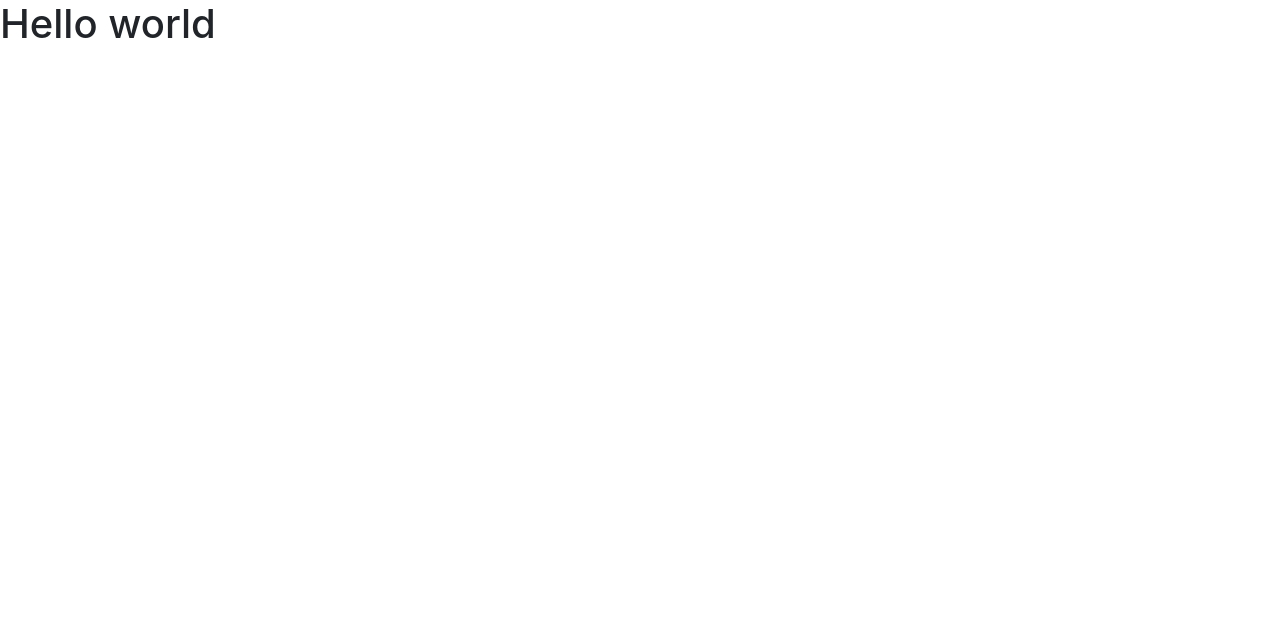
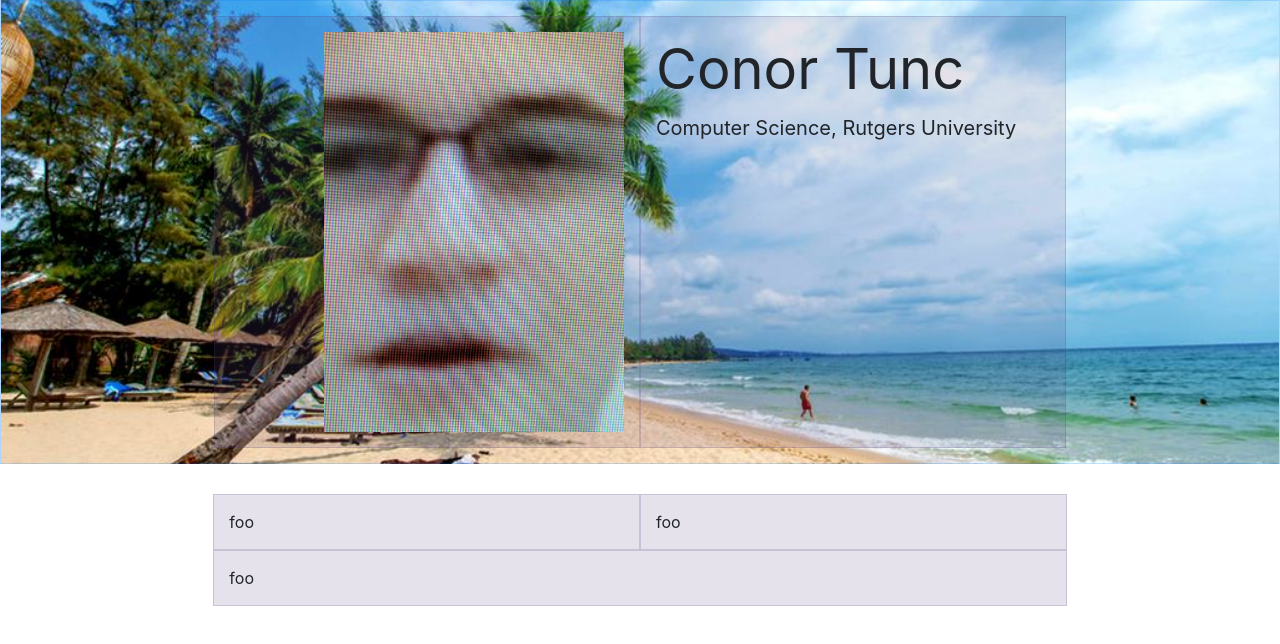
Before and after one commit to ConorT0/ConorT0.github.io, a plain HTML site: page index.html in a window 1280 px wide. Drawn offline with nearby package versions, Linux system fonts and the light colour scheme.

Commit message:
basic layout + background and image tests

```diff
--- /dev/null
+++ b/index.css
@@ -0,0 +1,32 @@
+.themed-grid-col {
+    padding-top: 15px;
+    padding-bottom: 15px;
+    background-color: rgba(86, 61, 124, .15);
+
+    border: 1px solid rgba(86, 61, 124, .2);
+}
+
+.themed-container-top {
+    padding: 15px;
+    margin-bottom: 30px;
+    background-color: rgba(0, 123, 255, .15);
+    background-image: url("beach.jpg");
+    /* Full height */
+    height: 100%;
+
+    /* Center and scale the image nicely */
+    background-position: center;
+    background-repeat: no-repeat;
+    background-size: cover;
+    border: 1px solid rgba(0, 123, 255, .2);
+}
+
+.col-centered {
+    float: none;
+    margin-right: auto;
+    margin-left: auto;
+}
+.container{
+    max-width: 1024px;
+    background-image: url("beach.jpg");
+}
--- a/index.html
+++ b/index.html
@@ -8,9 +8,37 @@
     <title>Conor Tunc</title>
     <!-- Stylesheet from bootstrap-->
     <link rel="stylesheet" href="https://stackpath.bootstrapcdn.com/bootstrap/4.5.0/css/bootstrap.min.css" integrity="sha384-9aIt2nRpC12Uk9gS9baDl411NQApFmC26EwAOH8WgZl5MYYxFfc+NcPb1dKGj7Sk" crossorigin="anonymous">
+    <link href="index.css" rel="stylesheet">
 </head>
 <body>
-<h1>Hello world</h1>
+
+<div class="container-fluid themed-container-top">
+
+
+
+    <div class="row justify-content-md-center">
+        <div class="col-md-4 themed-grid-col  text-right">
+            <img src="conor.jpg" class="img-fluid" width="300" height="500">
+        </div>
+        <div class="col-md-4 themed-grid-col">
+            <h1 class="display-4 font-weight-normal"><span class="align-middle">Conor Tunc</span></h1>
+            <p class="lead font-weight-normal"><span class="align-middle">Computer Science, Rutgers University</span></p>
+
+        </div>
+    </div>
+</div>
+
+<div class="container-fluid">
+    <div class="row justify-content-md-center">
+        <div class="col-md-4 themed-grid-col">foo</div>
+        <div class="col-md-4 themed-grid-col">foo</div>
+    </div>
+
+    <div class="row justify-content-md-center">
+        <div class="col-md-8 themed-grid-col">foo</div>
+    </div>
+</div>
+
 
 <script src="https://code.jquery.com/jquery-3.5.1.slim.min.js" integrity="sha384-DfXdz2htPH0lsSSs5nCTpuj/zy4C+OGpamoFVy38MVBnE+IbbVYUew+OrCXaRkfj" crossorigin="anonymous"></script>
 <script src="https://cdn.jsdelivr.net/npm/popper.js@1.16.0/dist/umd/popper.min.js" integrity="sha384-Q6E9RHvbIyZFJoft+2mJbHaEWldlvI9IOYy5n3zV9zzTtmI3UksdQRVvoxMfooAo" crossorigin="anonymous"></script>
```
Also changed, not shown: beach.jpg (added), conor.jpg (added).
